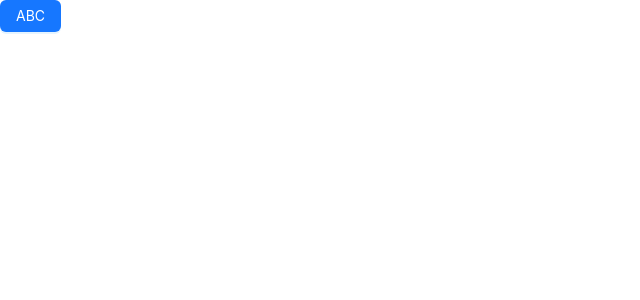
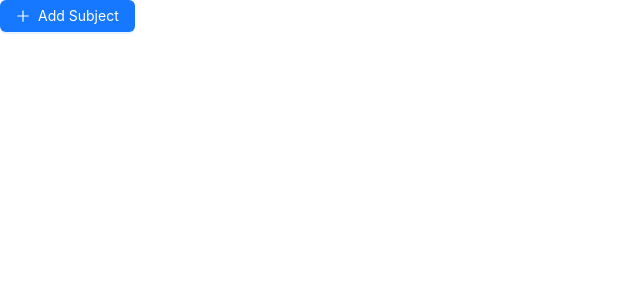
Before and after one commit to SiddharthOturkar/School-Erp, a React (Create React App) app in the folder school-erp/: page /AddsubModal in a window 1280 px wide. Shown: the top 300 px of the page, without its empty margins (0-640 px from the left). Built offline with nearby package versions, Linux system fonts and the light colour scheme.

Commit message:
WA 5 modification

```diff
--- a/school-erp/src/components/AddsubModal.js
+++ b/school-erp/src/components/AddsubModal.js
@@ -1,13 +1,14 @@
 import { Button,Modal,Input } from "antd";
 import { useState } from "react";
 import "./AddsubModal.css"
+import {PlusOutlined} from '@ant-design/icons/lib/icons'
 
 function AddsubModal() {
   const [modal2Open, setModal2Open] = useState(false);
     return (
         <>
       <Button type="primary" onClick={() => setModal2Open(true)}>
-       ABC
+      <PlusOutlined/>Add Subject
       </Button>
 
       <Modal
--- a/school-erp/src/components/SubjectsCompo.js
+++ b/school-erp/src/components/SubjectsCompo.js
@@ -2,7 +2,7 @@ import { Layout } from "antd";
 import { Header, Content } from "antd/es/layout/layout";
 import { Menu,Button, Space, Tag   } from "antd";
 import DropdownCompo from "./StandardDashboard/DropdownCompo"
-
+import AddsubModal from "./AddsubModal";
 import { DashboardOutlined, PlusOutlined,UserOutlined, UnorderedListOutlined} from '@ant-design/icons/lib/icons'
 import "./SubjectsCompo.css";
 import { useNavigate } from "react-router-dom";
@@ -56,7 +56,7 @@ function StudentsCompo() {
         <Layout>
           <Header style={headerStyle} className="headerStyle">
           <DropdownCompo/>
-          <Button type="primary" className="subbtn"><PlusOutlined/>Add Subject</Button>
+          <div className="subbtn"><AddsubModal/></div>
           </Header>
           <hr></hr>
           <Content style={contentStyle} className="contentStyle">
@@ -73,6 +73,7 @@ function StudentsCompo() {
           <h2>Additional Subjects</h2>
           <hr/>
           <h1 className="placeholder1">No Subjects</h1>
+
           </Content>
           </Content>
 
```
